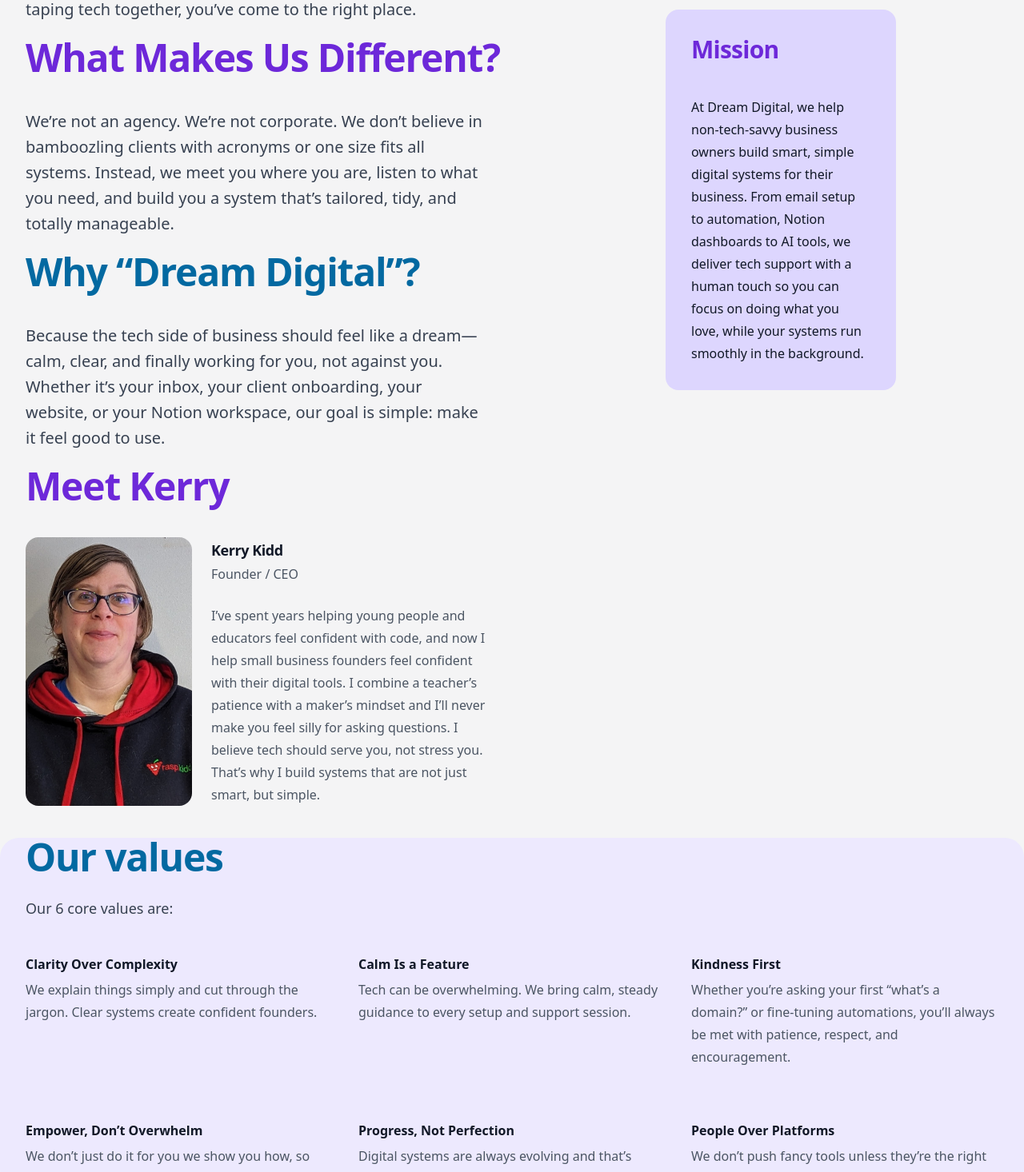
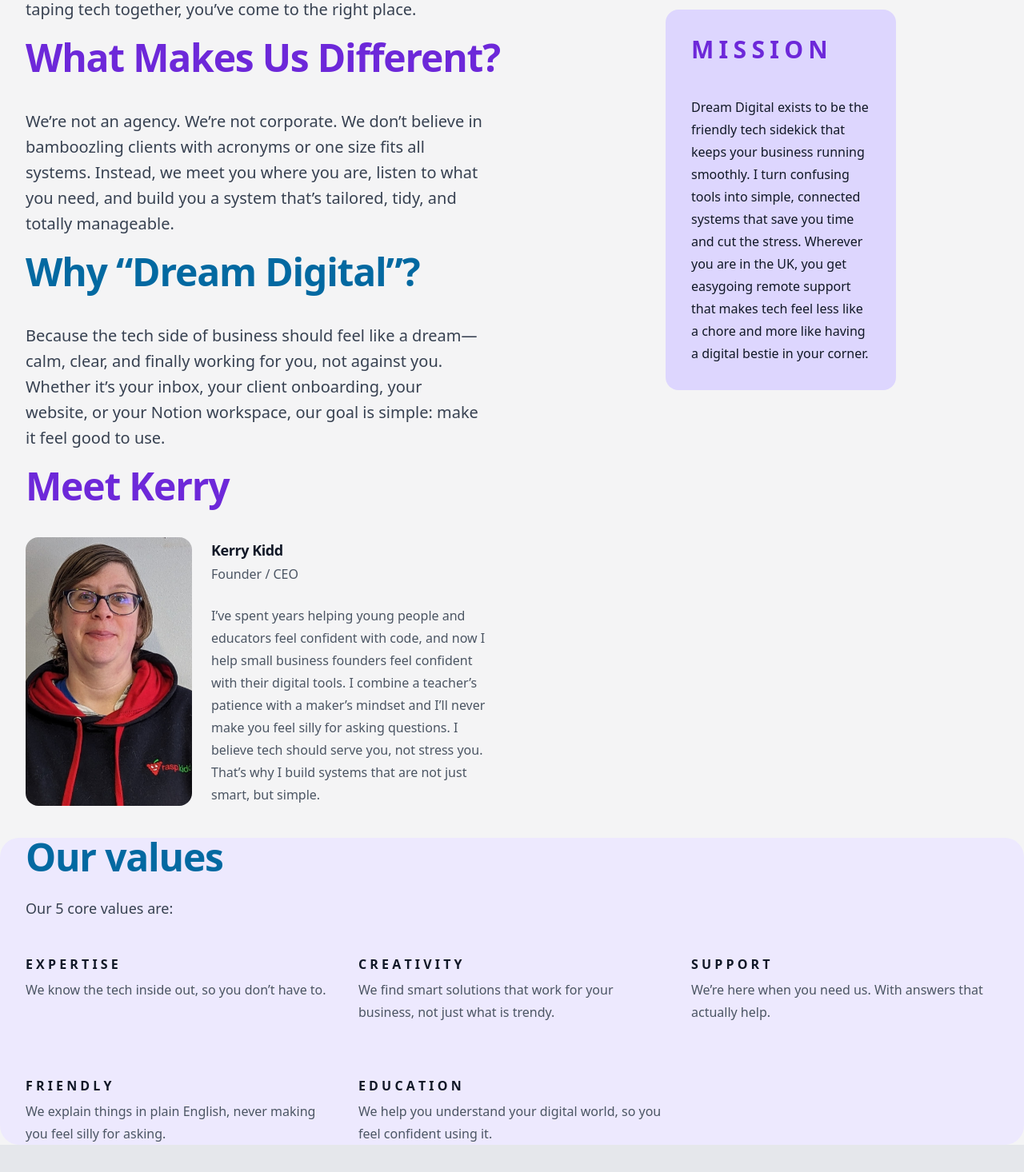
Before and after one commit to DigitalITServices/DigitalServices, a Nuxt app: page /About in a window 1280 px wide. Shown: the part 660-2126 px from the top of the page at 80% size. Built offline with nearby package versions, Linux system fonts and the light colour scheme.

Commit message:
Updated About Page

```diff
--- a/pages/About.vue
+++ b/pages/About.vue
@@ -6,7 +6,7 @@
         <div class="mx-auto mt-32 max-w-7xl px-6 sm:mt-20 lg:px-8">
           <div class="mx-auto max-w-2xl lg:mx-0 lg:max-w-none">
             <h1 class="text-pretty text-3xl font-semibold tracking-tight text-sky-700 sm:text-4xl md:text-5xl lg:text-4xl xl:text-5xl">
-              About Dream Digital by RaspiKidd
+              About Dream Digital
             </h1>
             <div class="mt-6 flex flex-col gap-x-8 gap-y-20 lg:flex-row">
               <div class="lg:w-full lg:max-w-2xl lg:flex-auto">
@@ -57,7 +57,7 @@
                   <!-- Vision Section-->
                   <div class="flex flex-col-reverse justify-between gap-x-16 gap-y-8 rounded-2xl bg-fuchsia-200 p-8 sm:w-3/4 sm:max-w-md sm:flex-row-reverse sm:items-end lg:w-72 lg:max-w-none lg:flex-none lg:flex-col lg:items-start">
                     <p class="flex-none text-3xl font-bold tracking-tight text-fuchsia-700">
-                      Vision
+                      V I S I O N
                     </p>
                     <div class="sm:w-80 sm:shrink lg:w-auto lg:flex-none">
                       <p class="mt-2 text-base/7 text-gray-900">
@@ -69,13 +69,14 @@
                   <!-- Mission Section-->
                   <div class="flex flex-col-reverse justify-between gap-x-16 gap-y-8 rounded-2xl bg-violet-200 p-8 sm:w-3/4 sm:max-w-md sm:flex-row-reverse sm:items-end lg:w-72 lg:max-w-none lg:flex-none lg:flex-col lg:items-start">
                     <p class="flex-none text-3xl font-bold tracking-tight text-violet-700">
-                      Mission
+                      M I S S I O N
                     </p>
                     <div class="sm:w-80 sm:shrink lg:w-auto lg:flex-none">
                       <p class="mt-2 text-base/7 text-gray-900">
-                        At Dream Digital, we help non-tech-savvy business owners build smart, simple digital systems for their business.
-                        From email setup to automation, Notion dashboards to AI tools, we deliver tech support with a human touch so
-                        you can focus on doing what you love, while your systems run smoothly in the background.
+                        Dream Digital exists to be the friendly tech sidekick that keeps your business running
+                        smoothly. I turn confusing tools into simple, connected systems that save you time and
+                        cut the stress. Wherever you are in the UK, you get easygoing remote support that makes
+                        tech feel less like a chore and more like having a digital bestie in your corner.
                       </p>
                     </div>
                   </div>
@@ -92,7 +93,7 @@
               Our values
             </h2>
             <p class="mt-6 text-lg/8 text-gray-700">
-              Our 6 core values are:
+              Our 5 core values are:
             </p>
           </div>
           <dl class="mx-auto mt-10 grid max-w-2xl grid-cols-1 gap-x-8 gap-y-16 text-base/7 sm:grid-cols-2 lg:mx-0 lg:max-w-none lg:grid-cols-3">
@@ -122,34 +123,29 @@ const people = [
 ]
 const values = [
     {
-      name: 'Clarity Over Complexity',
+      name: 'E X P E R T I S E',
       description:
-        'We explain things simply and cut through the jargon. Clear systems create confident founders.',
+        'We know the tech inside out, so you don’t have to.',
     },
     {
-      name: 'Calm Is a Feature',
+      name: 'C R E A T I V I T Y',
       description:
-        'Tech can be overwhelming. We bring calm, steady guidance to every setup and support session.',
+        'We find smart solutions that work for your business, not just what is trendy.',
     },
     {
-      name: 'Kindness First',
+      name: 'S U P P O R T',
       description:
-        'Whether you’re asking your first “what’s a domain?” or fine-tuning automations, you’ll always be met with patience, respect, and encouragement.',
+        'We’re here when you need us. With answers that actually help.',
     },
     {
-      name: 'Empower, Don’t Overwhelm',
+      name: 'F R I E N D L Y',
       description:
-        'We don’t just do it for you we show you how, so you’re not dependent. Power = knowledge.',
+        'We explain things in plain English, never making you feel silly for asking.',
     },
     {
-      name: 'Progress, Not Perfection',
+      name: 'E D U C A T I O N',
       description:
-        'Digital systems are always evolving and that’s okay. We build flexibly and iterate without stress.',
-    },
-    {
-      name: 'People Over Platforms',
-      description:
-        'We don’t push fancy tools unless they’re the right fit for you. Your business comes first.',
+        'We help you understand your digital world, so you feel confident using it.',
     },
   ];
 
@@ -161,7 +157,7 @@ const values = [
       { name: 'author', content: 'Kerry Kidd' },
       { property: 'og:title', content: 'About - Dream Digital'},
       { property: 'og:description', content: 'Discover the mission and vision behind Dream Digital, a tech support studio by Kerry Kidd, dedicated to empowering small business owners with simple, effective digital solutions.' },
-      { property: 'og:url', content: 'https://dreamdigital.co.uk/about' },
+      { property: 'og:url', content: 'https://dreamdigital.uk/about' },
       { property: 'og:type', content: 'website' },
     ],
   })
```
